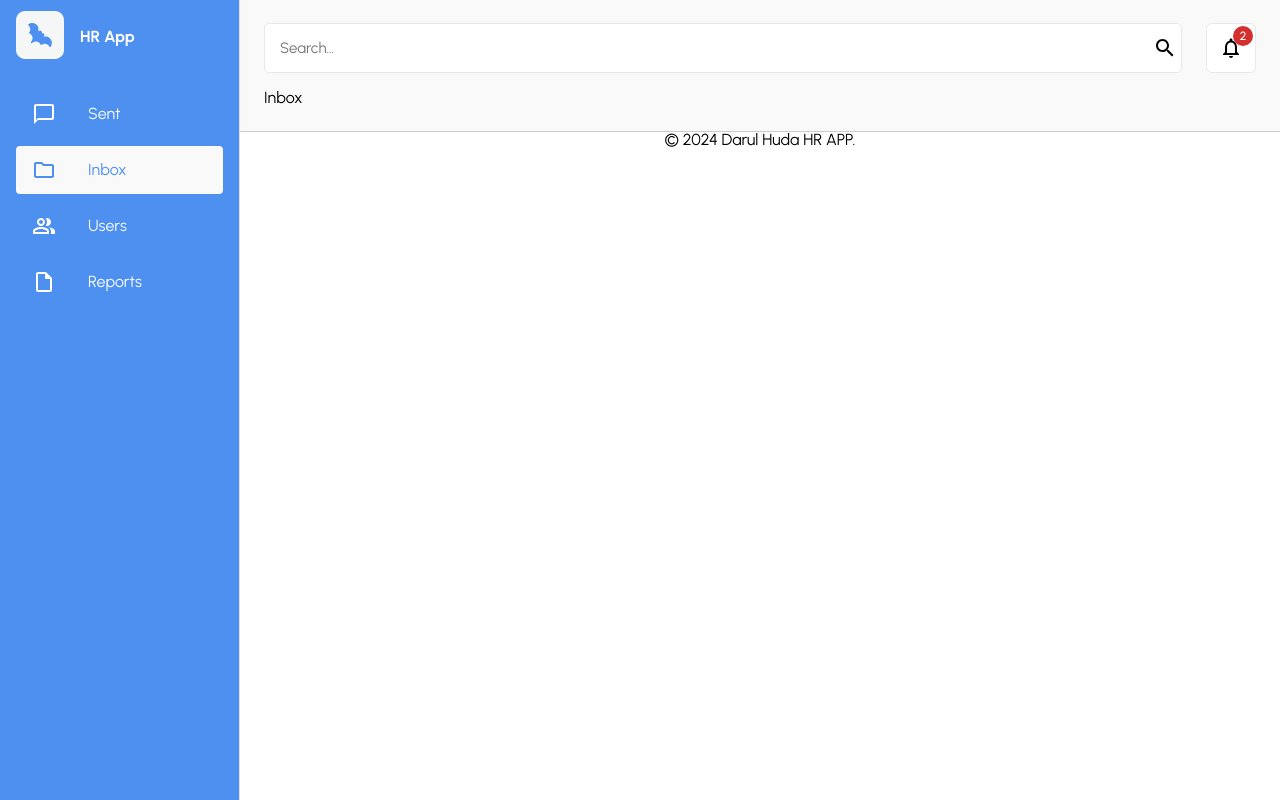
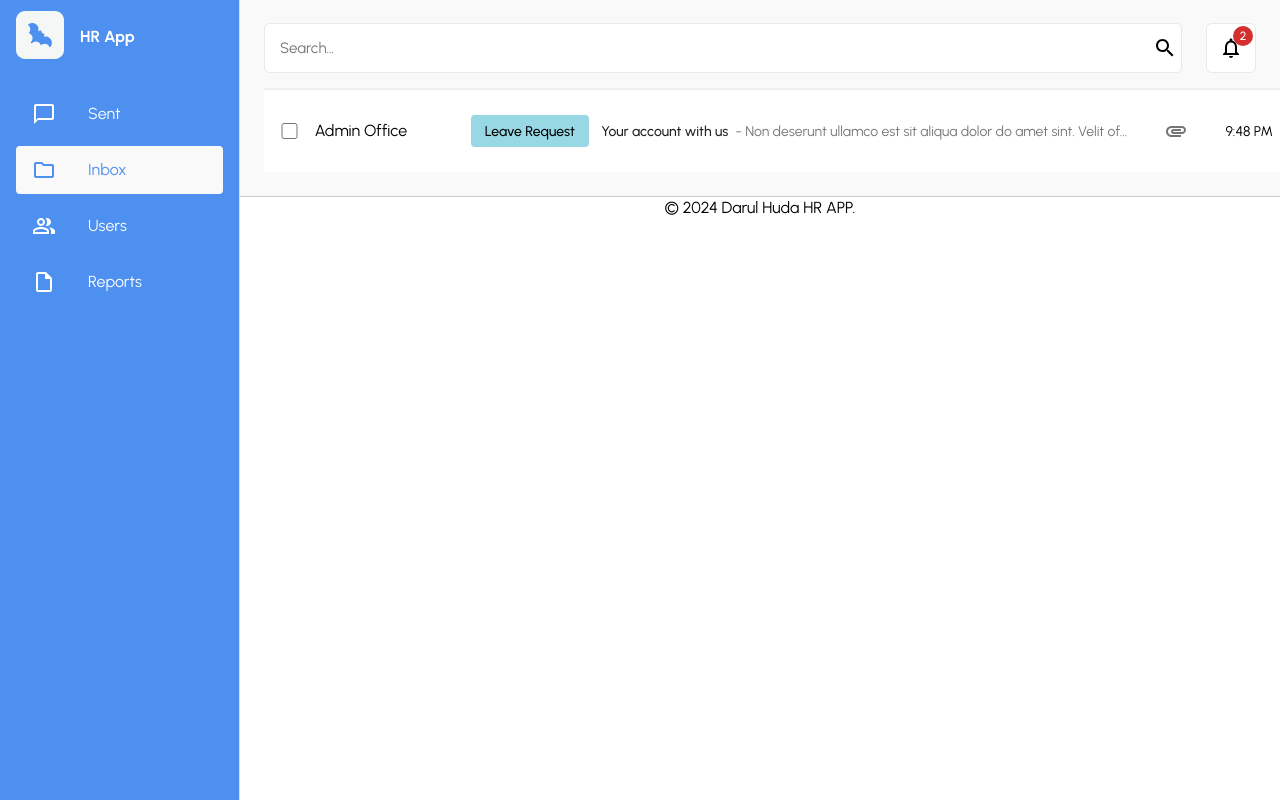
Before and after one commit to itcentralng/dhf-hrapp, a React (Vite) app: page / in a window 1280 px wide. Built offline with nearby package versions, Linux system fonts and the light colour scheme.

Commit message:
created email row component

```diff
--- a/src/components/EmailLabel.jsx
+++ b/src/components/EmailLabel.jsx
@@ -1,14 +1,17 @@
-import { Typography } from "@mui/material";
+import { Box, Typography } from "@mui/material";
 import React from "react";
 
 const EmailLabel = ({ emailType }) => {
   return (
-    <div
+    <Box
       style={{
         width: "118px",
         height: "32px",
         borderRadius: "4px",
         backgroundColor: "#98D7E4",
+        display: "flex",
+        alignItems: "center",
+        justifyContent: "center",
       }}
     >
       <Typography
@@ -17,12 +20,12 @@ const EmailLabel = ({ emailType }) => {
           color: "black",
           fontWeight: 500,
           fontSize: "14px",
-          textAlign: "center",
+          lineHeight: "11px",
         }}
       >
         {emailType}
       </Typography>
-    </div>
+    </Box>
   );
 };
 
--- /dev/null
+++ b/src/components/EmailRow.jsx
@@ -0,0 +1,105 @@
+import { Stack, Typography, styled } from "@mui/material";
+import React, { useEffect, useState } from "react";
+import EmailLabel from "./EmailLabel";
+import AttachmentIcon from "@mui/icons-material/Attachment";
+
+const text =
+  "Non deserunt ullamco est sit aliqua dolor do amet sint. Velit officia . Non deserunt ullamco est sit aliqua dolor do amet sint. Velit officia . ";
+
+const StyledText = styled("Typography")({
+  fontSize: "14px",
+  fontWeight: 400,
+});
+
+const EmailRow = () => {
+  const [substring, setSubstring] = useState("");
+  const [currentTime, setCurrentTime] = useState("");
+  const [isChecked, setIsChecked] = useState(false);
+
+  const handleCheckboxChange = (e) => {
+    setIsChecked(e.target.checked);
+  };
+
+  const calculateSubstring = () => {
+    const windowWidth = window.innerWidth;
+    let substringLength = Math.floor(windowWidth / 20);
+    substringLength = Math.min(substringLength, text.length); // Ensure substring length doesn't exceed text length
+    setSubstring(text.substring(0, substringLength));
+  };
+
+  const updateTimeOnMount = () => {
+    const date = new Date();
+    const hours = date.getHours();
+    const minutes = date.getMinutes();
+    const ampm = hours >= 12 ? "PM" : "AM";
+
+    // Format hours to 12-hour format
+    const formattedHours = hours % 12 || 12; // Handle midnight (0) as 12
+    const formattedMinutes = minutes.toString().padStart(2, "0"); // Pad minutes with leading zero if needed
+
+    setCurrentTime(`${formattedHours}:${formattedMinutes} ${ampm}`);
+  };
+
+  useEffect(() => {
+    calculateSubstring();
+
+    window.addEventListener("resize", calculateSubstring);
+
+    return () => {
+      window.removeEventListener("resize", calculateSubstring);
+    };
+  }, []);
+
+  useState(() => {
+    updateTimeOnMount();
+  }, []);
+
+  return (
+    <Stack
+      direction="row"
+      sx={{
+        width: "100%",
+        height: "82px",
+        borderTop: "#EDEFF1 2px solid",
+        px: "17px",
+        alignItems: "center",
+        justifyContent: "space-between",
+        backgroundColor: isChecked ? "#DFECEB" : "white",
+      }}
+    >
+      <input
+        type="checkbox"
+        checked={isChecked}
+        onChange={handleCheckboxChange}
+        style={{ width: "16.5px", height: "16.5px" }}
+      />
+      <Typography sx={{ fontWeight: 400, ml: "1%", mr: "5%", minWidth: "10%" }}>
+        Admin Office
+      </Typography>
+      <EmailLabel emailType={"Leave Request"} />
+      <Typography
+        sx={{
+          fontWeight: 500,
+          fontSize: "14px",
+          color: "#202124",
+          ml: "0.5%",
+        }}
+      >
+        Your account with us
+      </Typography>
+      <StyledText
+        sx={{
+          color: "rgba(0, 0, 0, 0.54)",
+        }}
+      >
+        {`- ${substring}...`}
+      </StyledText>
+      <AttachmentIcon
+        sx={{ color: "rgba(0, 0, 0, 0.54)", mx: "3%", cursor: "pointer" }}
+      />
+      <StyledText>{currentTime}</StyledText>
+    </Stack>
+  );
+};
+
+export default EmailRow;
--- a/src/pages/inbox/Inbox.jsx
+++ b/src/pages/inbox/Inbox.jsx
@@ -1,9 +1,10 @@
 import { Box } from "@mui/material";
+import EmailRow from "../../components/EmailRow";
 
 const Inbox = () => {
   return (
     <Box>
-      <Box>Inbox</Box>
+      <EmailRow />
     </Box>
   );
 };
```
Also changed, not shown: src/data/mailInfo.js (added, +52 -0 lines).
